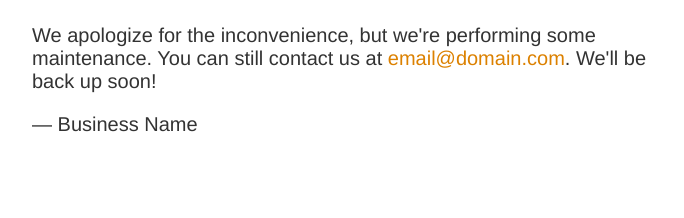
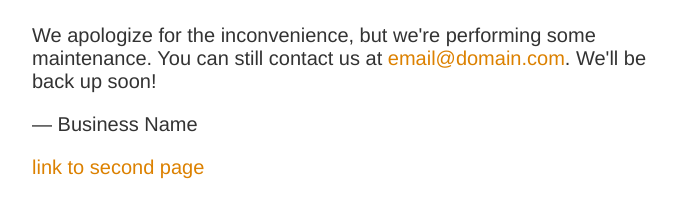
Before and after one commit to 3CatMax/Programming_repositorypage, a plain HTML site: page index.html in a window 1280 px wide. Shown: the part 278-496 px from the top of the page, without its empty margins (283-967 px from the left). Drawn offline with Linux system fonts and the light colour scheme.

Commit message:
second page link

```diff
--- a/index.html
+++ b/index.html
@@ -19,6 +19,8 @@
  <div>
  <p>We apologize for the inconvenience, but we're performing some maintenance. You can still contact us at <a href="mailto:">email@domain.com</a>. We'll be back up soon!</p>
  <p>&mdash; Business Name</p>
+
+  <a href=http://3catmax.com/Programming_repositorypage/secondpage>link to second page</a>
  </div>
  </div>
 </body>
```
